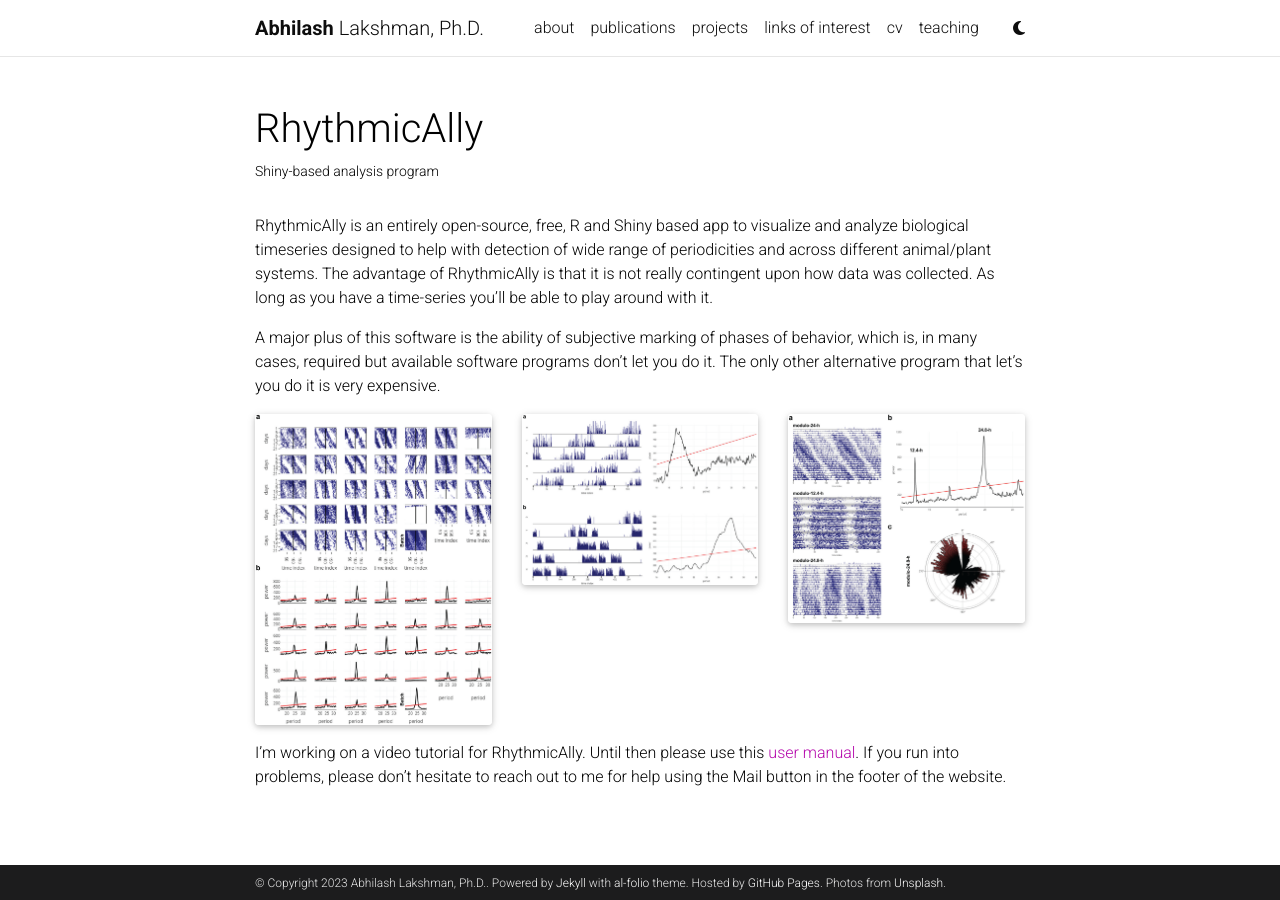
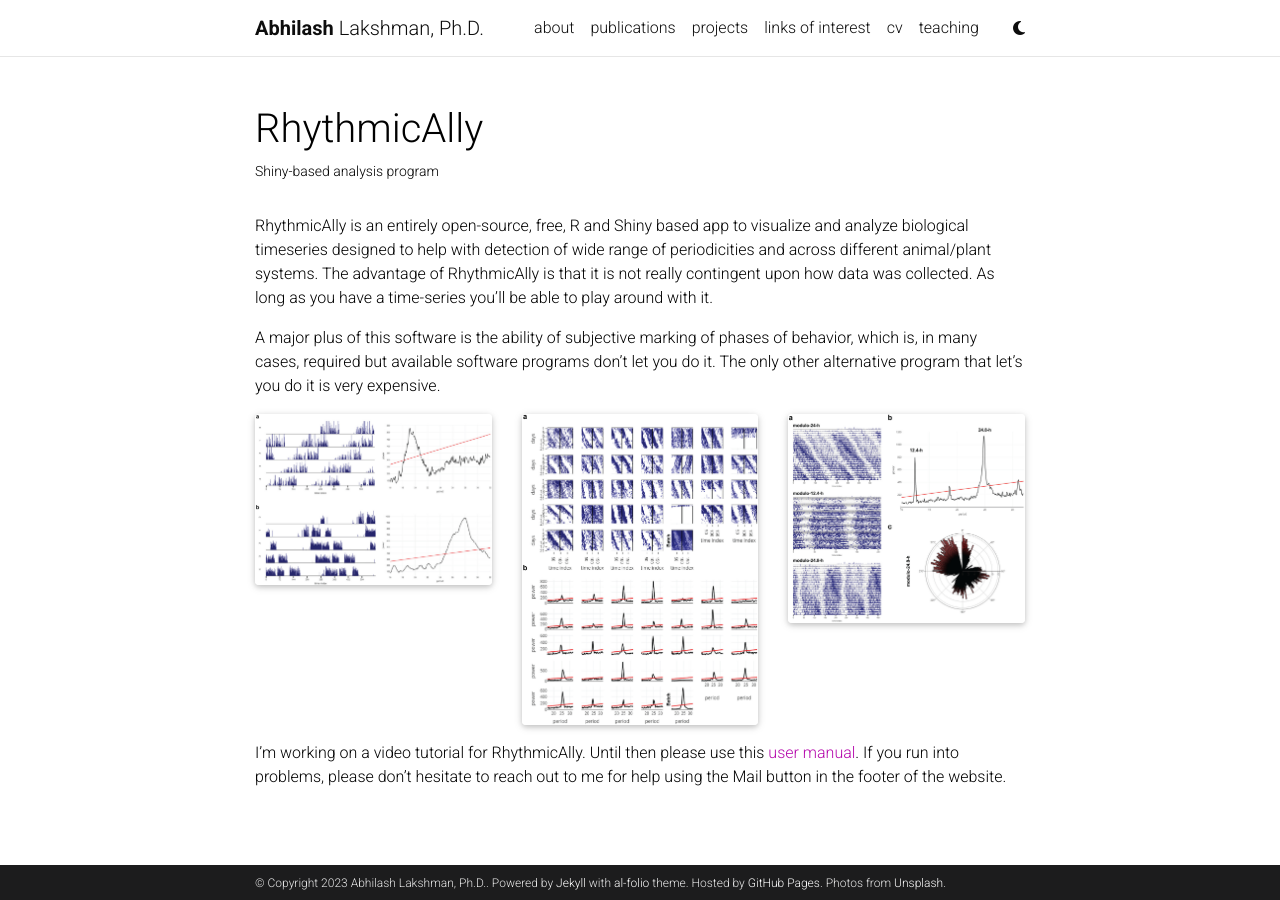
Before and after one commit to abhilashlakshman/abhilashlakshmanOLDER.github.io, a Jekyll site: the page built from _projects/6_project.md, in a window 1280 px wide. Built offline with Jekyll 4.4.1, drawn with Linux system fonts in a browser that asks for light colours; full-size pictures stand in for the smaller copies a plugin makes; comment, search, counter and statistics services are not loaded; a style sheet for code colours, icons or effects is not loaded.

Commit message:
Update 6_project.md

```diff
--- a/_projects/6_project.md
+++ b/_projects/6_project.md
@@ -13,10 +13,10 @@
 
 <div class="row">
     <div class="col-sm mt-3 mt-md-0">
-        {% include figure.html path="assets/img/rhythmically2.jpeg" title="all actograms" class="img-fluid rounded z-depth-1" %}
+        {% include figure.html path="assets/img/rhythmically3.jpeg" title="all actograms" class="img-fluid rounded z-depth-1" %}
     </div>
     <div class="col-sm mt-3 mt-md-0">
-        {% include figure.html path="assets/img/rhythmically3.jpeg" title="actograms and power" class="img-fluid rounded z-depth-1" %}
+        {% include figure.html path="assets/img/rhythmically2.jpeg" title="actograms and power" class="img-fluid rounded z-depth-1" %}
     </div>
     <div class="col-sm mt-3 mt-md-0">
         {% include figure.html path="assets/img/rhythmically4.jpeg" title="mangrove cricket data" class="img-fluid rounded z-depth-1" %}
```
